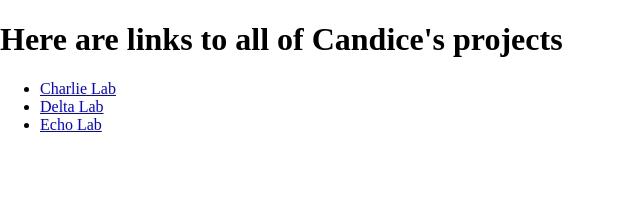
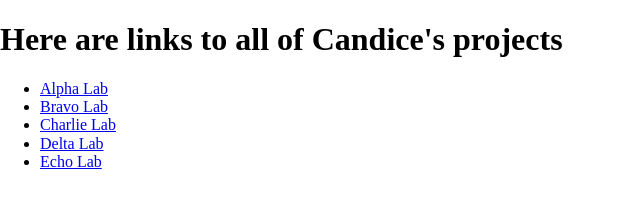
Before and after one commit to cBuf0rd/glowing-meme-foxtrot, a plain HTML site: page projects.html in a window 1280 px wide. Shown: the whole page, without its empty margins (0-640 px from the left). Drawn offline with nearby package versions, Linux system fonts and the light colour scheme.

Commit message:
Add files via upload

```diff
--- a/projects.html
+++ b/projects.html
@@ -9,6 +9,8 @@
 <body>
     <h1>Here are links to all of Candice's projects</h1>
     <ul>
+        <li><a href="https://codepen.io/cBuf0rd/full/LYajrge">Alpha Lab</a></li>
+        <li><a href="https://codepen.io/cBuf0rd/full/OJqxGdj">Bravo Lab</a></li>
         <li><a href="https://cbuf0rd.github.io/psychic-computing-machine-Charlie/">Charlie Lab</a></li>
         <li><a href="https://cbuf0rd.github.io/didactic-adventure-Delta/">Delta Lab</a></li>
         <li><a href="https://cbuf0rd.github.io/glowing-giggle-echo-lab/">Echo Lab</a></li>
```
